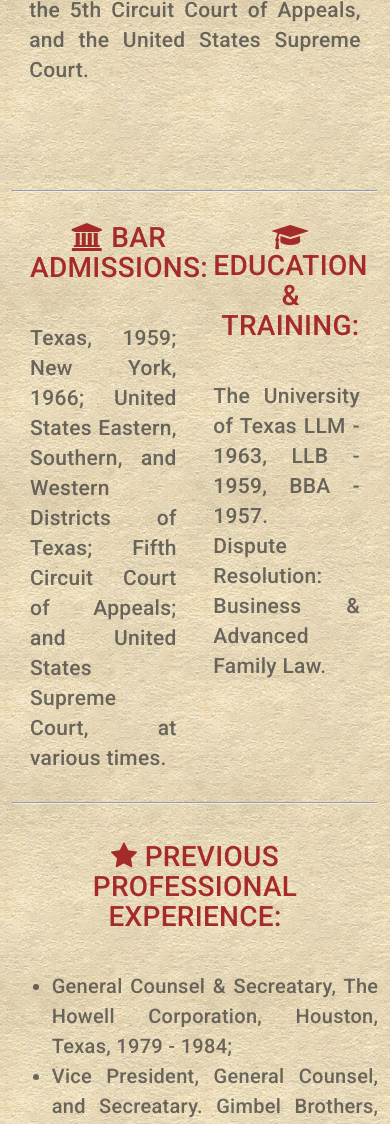
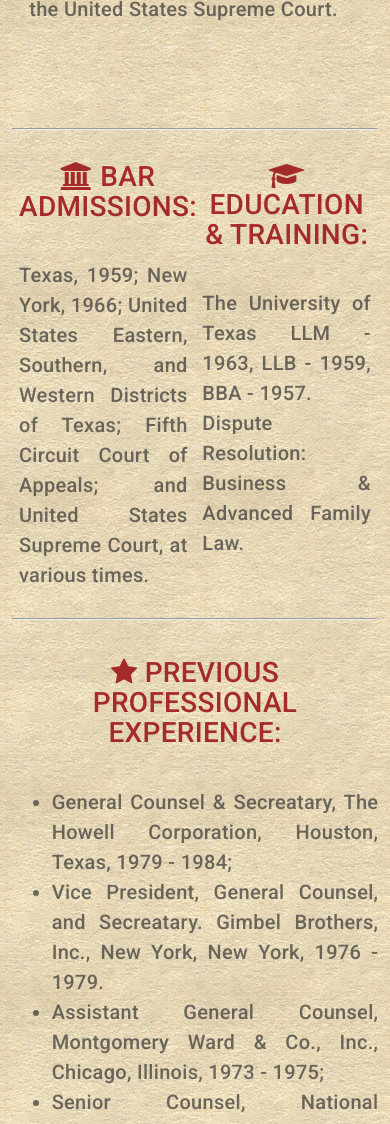
Before and after one commit to syiree/syiree.github.io, a plain HTML site: page index.html in a window 390 px wide. Shown: the part 1820-2944 px from the top of the page. Drawn offline with Linux system fonts and the light colour scheme.

Commit message:
Update ct.css

```diff
--- a/ct.css
+++ b/ct.css
@@ -34,8 +34,8 @@
 a.lab:visited { color: #FFF; text-decoration:none; font-weight:normal; font-family:'Roboto', sans-serif; font-weight:300;}
 a.lab:hover { color: #FFF; text-decoration:underline; font-weight:normal; font-family:'Roboto', sans-serif; font-weight:300;}
 a.lab:active { color: #FFF; text-decoration:none; font-weight:normal; font-family:'Roboto', sans-serif; font-weight:300;}
-.colb{width:50%; float:left;}
-.colgap{ padding-left:5%; padding-right:5%;}
+.colb{width:50%; float:left; text-align:left;}
+.colgap{ padding-left:2%; padding-right:2%;}
 .1{ width:50%;}
 /**************Navigation************/
 .nav{
@@ -101,8 +101,8 @@
 img{width:100%;}
 html,body{ height:100%; width:100%; padding:0px; margin:0px; position:relative; background-image:url(images/025.jpg); background-repeat:repeat; font-family:'Roboto', sans-serif;letter-spacing:0.3px; line-height:30px;}
 h1{ font-family:'Roboto', sans-serif; font-weight:300; text-transform:uppercase; margin-left:auto; margin-right:auto;}
-p{ font-family:'Roboto', sans-serif; letter-spacing:0.3px; line-height:40px; font-weight:500; text-align:justify;font-size:28px; color:rgba(51,51,51,0.7);}
-ul,li{ font-family:'Roboto', sans-serif; letter-spacing:0.3px; line-height:40px; font-weight:500; text-align:justify; font-size:28px; color:rgba(51,51,51,0.7);}
+p{ font-family:'Roboto', sans-serif; letter-spacing:0.3px; line-height:40px; font-weight:500; text-align:justify;font-size:22px; color:rgba(51,51,51,0.7);}
+ul,li{ font-family:'Roboto', sans-serif; letter-spacing:0.3px; line-height:40px; font-weight:500; text-align:justify; font-size:22px; color:rgba(51,51,51,0.7);}
 .row:after,.row:before{display:table;content:" "}.row:after{clear:both}
 .space{ padding-top:5%;}
 .label1{ font-family:'Roboto', sans-serif; font-weight:900; font-size:90px; margin-left:auto; margin-right:auto; display:inline-block; text-transform:uppercase; text-shadow:rgba(51,51,51,1) 1px 5px 10px; margin-top:18%; margin-bottom:2%;}
@@ -133,7 +133,7 @@
 a.lab:hover { color: #FFF; text-decoration:underline; font-weight:normal; font-family:'Roboto', sans-serif; font-weight:300;}
 a.lab:active { color: #FFF; text-decoration:none; font-weight:normal; font-family:'Roboto', sans-serif; font-weight:300;}
 .colb{width:50%; float:left;}
-.colgap{ padding-left:5%; padding-right:5%;}
+.colgap{ padding-left:2%; padding-right:2%;}
 .1{ width:50%;}
 /**************Navigation************/
 .nav{
@@ -196,8 +196,8 @@
 img{width:100%;}
 html,body{ height:100%; width:100%; padding:0px; margin:0px; position:relative; background-image:url(images/025.jpg); background-repeat:repeat; font-family:'Roboto', sans-serif;letter-spacing:0.3px; line-height:30px;}
 h1{ font-family:'Roboto', sans-serif; font-weight:300; text-transform:uppercase; margin-left:auto; margin-right:auto;}
-p{ font-family:'Roboto', sans-serif; letter-spacing:0.3px; line-height:38px; font-weight:500; text-align:justify;font-size:24px; color:rgba(51,51,51,0.7);}
-ul,li{ font-family:'Roboto', sans-serif; letter-spacing:0.3px; line-height:38px; font-weight:500; text-align:justify; font-size:24px; color:rgba(51,51,51,0.7);}
+p{ font-family:'Roboto', sans-serif; letter-spacing:0.3px; line-height:38px; font-weight:500; text-align:justify;font-size:19px; color:rgba(51,51,51,0.7);}
+ul,li{ font-family:'Roboto', sans-serif; letter-spacing:0.3px; line-height:38px; font-weight:500; text-align:justify; font-size:19px; color:rgba(51,51,51,0.7);}
 .row:after,.row:before{display:table;content:" "}.row:after{clear:both}
 .space{ padding-top:5%;}
 .label1{ font-family:'Roboto', sans-serif; font-weight:900; font-size:90px; margin-left:auto; margin-right:auto; display:inline-block; text-transform:uppercase; text-shadow:rgba(51,51,51,1) 1px 5px 10px; margin-top:25%; margin-bottom:2%;}
@@ -228,7 +228,7 @@
 a.lab:hover { color: #FFF; text-decoration:underline; font-weight:normal; font-family:'Roboto', sans-serif; font-weight:300;}
 a.lab:active { color: #FFF; text-decoration:none; font-weight:normal; font-family:'Roboto', sans-serif; font-weight:300;}
 .colb{width:50%; float:left;}
-.colgap{ padding-left:5%; padding-right:5%;}
+.colgap{ padding-left:2%; padding-right:2%;}
 .1{ width:50%;}
 /**************Navigation************/
 .nav{
@@ -291,7 +291,7 @@
 img{width:100%;}
 html,body{ height:100%; width:100%; padding:0px; margin:0px; position:relative; background-image:url(images/025.jpg); background-repeat:repeat; font-family:'Roboto', sans-serif;letter-spacing:0.3px; line-height:30px;}
 h1{ font-family:'Roboto', sans-serif; font-weight:300; text-transform:uppercase; margin-left:auto; margin-right:auto;}
-p{ font-family:'Roboto', sans-serif; letter-spacing:0.3px; line-height:30px; font-weight:500; text-align:justify;font-size:21px; color:rgba(51,51,51,0.7);}
+p{ font-family:'Roboto', sans-serif; letter-spacing:0.3px; line-height:30px; font-weight:500; text-align:justify;font-size:20px; color:rgba(51,51,51,0.7);}
 ul,li{ font-family:'Roboto', sans-serif; letter-spacing:0.3px; line-height:30px; font-weight:500; text-align:justify; font-size:20px; color:rgba(51,51,51,0.7);}
 .row:after,.row:before{display:table;content:" "}.row:after{clear:both}
 .space{ padding-top:10%;}
@@ -323,7 +323,7 @@
 a.lab:hover { color: #FFF; text-decoration:underline; font-weight:normal; font-family:'Roboto', sans-serif; font-weight:300;}
 a.lab:active { color: #FFF; text-decoration:none; font-weight:normal; font-family:'Roboto', sans-serif; font-weight:300;}
 .colb{width:50%; float:left;}
-.colgap{ padding-left:5%; padding-right:5%;}
+.colgap{ padding-left:2%; padding-right:2%;}
 .1{ width:50%;}
 /**************Navigation************/
 .nav{
@@ -417,7 +417,7 @@
 a.lab:hover { color: #FFF; text-decoration:underline; font-weight:normal; font-family:'Roboto', sans-serif; font-weight:300;}
 a.lab:active { color: #FFF; text-decoration:none; font-weight:normal; font-family:'Roboto', sans-serif; font-weight:300;}
 .colb{width:100%; float:left;}
-.colgap{ padding-left:5%; padding-right:5%;}
+.colgap{ padding-left:2%; padding-right:2%;}
 .1{ width:50%;}
 /**************Navigation************/
 .nav{
```
